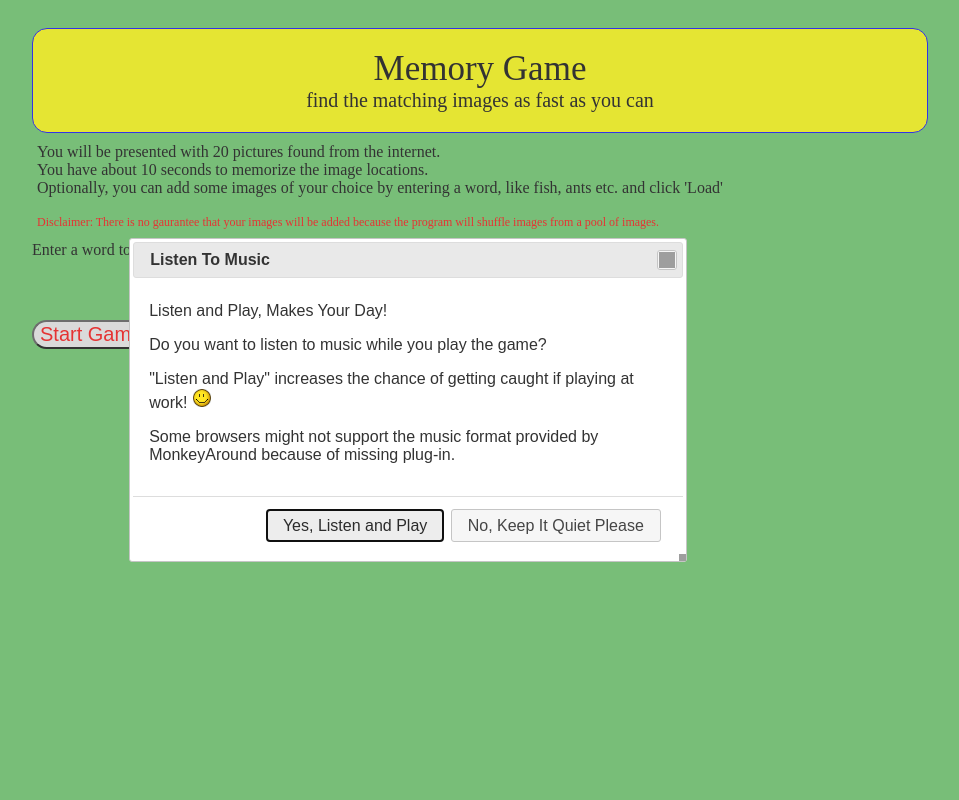
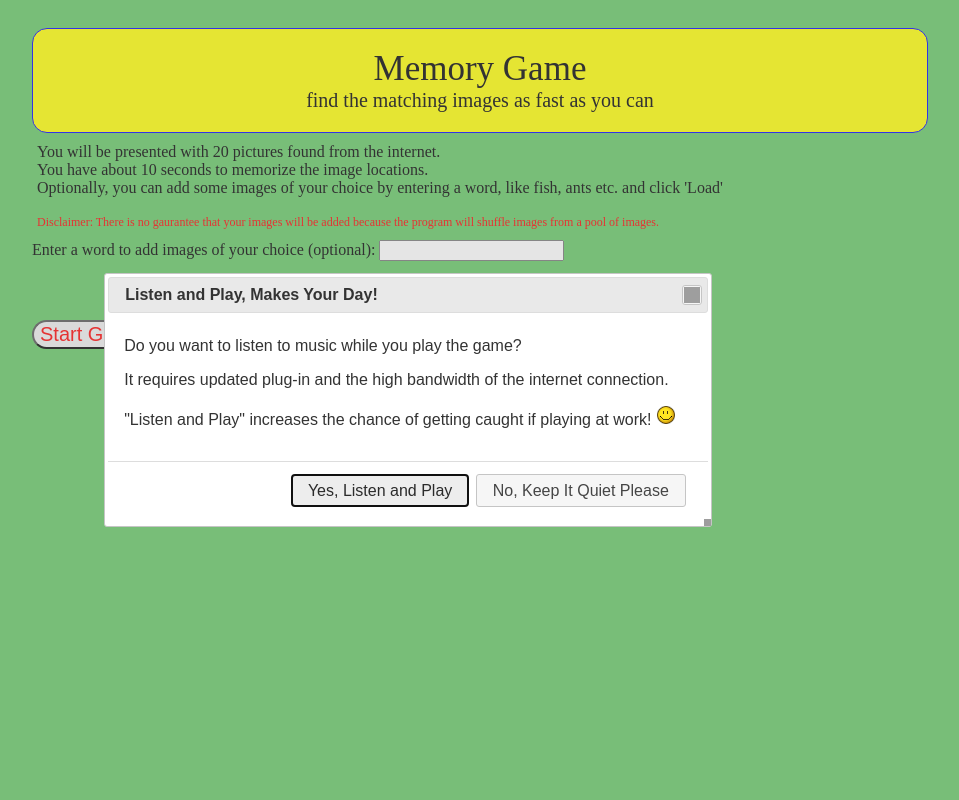
Before and after one commit to knishiura-lab/p3.monkeyaround.biz, a PHP site: page / in a window 1280 px wide; the page is wider, and only the part inside the window is pictured. Shown: that part, without its empty margins (232-1191 px from the left). Run offline with PHP 8.4, Linux system fonts and the light colour scheme; some libraries are stand-ins or nearby versions; grey boxes are pictures that could not be loaded.

Commit message:
changed message

```diff
--- a/index.php
+++ b/index.php
@@ -23,23 +23,20 @@
     <div class="instructions">You will be presented with 20 pictures found from the internet.  <br>
      You have about 10 seconds to memorize the image locations.<br>
      Optionally, you can add some images of your choice by entering a word, like fish, ants etc. and click 'Load' <br><br>
-     <div class="subinstructions">Disclaimer: There is no gaurantee that your images will be added because the program will shuffle images from a pool of images. </div>
+     <div class="subinstructions">Disclaimer: There is no gaurantee that your images
+      will be added because the program will shuffle images from a pool of images. </div>
     </div>
 
-    <div id="musicConfirmation" title="Listen To Music">
-      <p>
-        Listen and Play, Makes Your Day!
-      </p>
+    <div id="musicConfirmation" title="Listen and Play, Makes Your Day!">
       <p>
         Do you want to listen to music while you play the game?
       </p>
       <p>
+        It requires updated plug-in and the high bandwidth of the internet connection.
+      </p>
+      <p>
         "Listen and Play" increases the chance of getting caught if playing at work!
         <img src='img/smile.gif' alt='image not supported by browser'>
-      </p>
-
-      <p>
-        Some browsers might not support the music format provided by MonkeyAround because of missing plug-in.
       </p>
 
     </div>
--- a/js/p3.js
+++ b/js/p3.js
@@ -511,7 +511,7 @@ function playMusic() {
 // display modal window to ask user for music decision
 $("#musicConfirmation").dialog({
   modal: true,
-  width:550,
+  width:600,
   buttons: {
     'Yes, Listen and Play': function() {
       playMusic();
```
